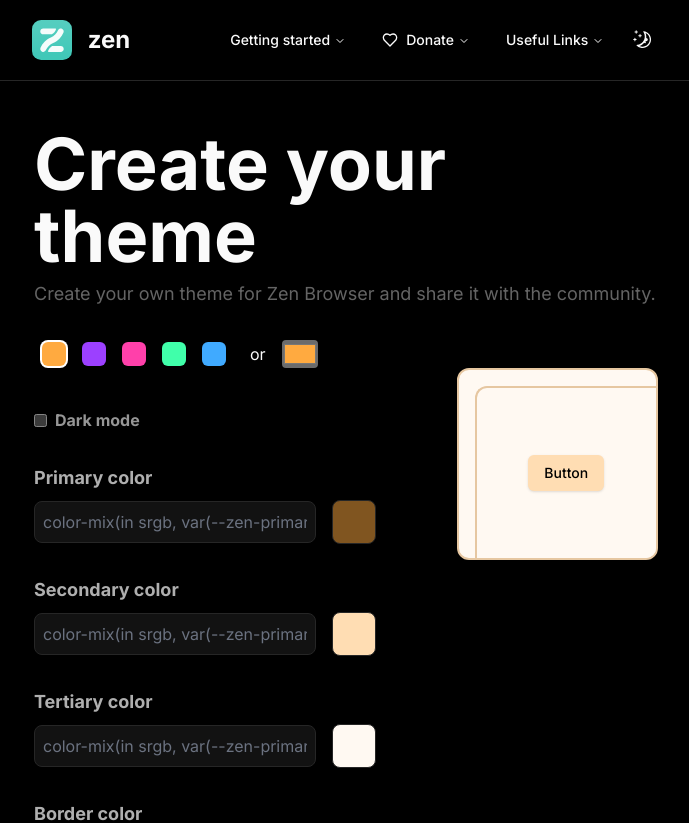
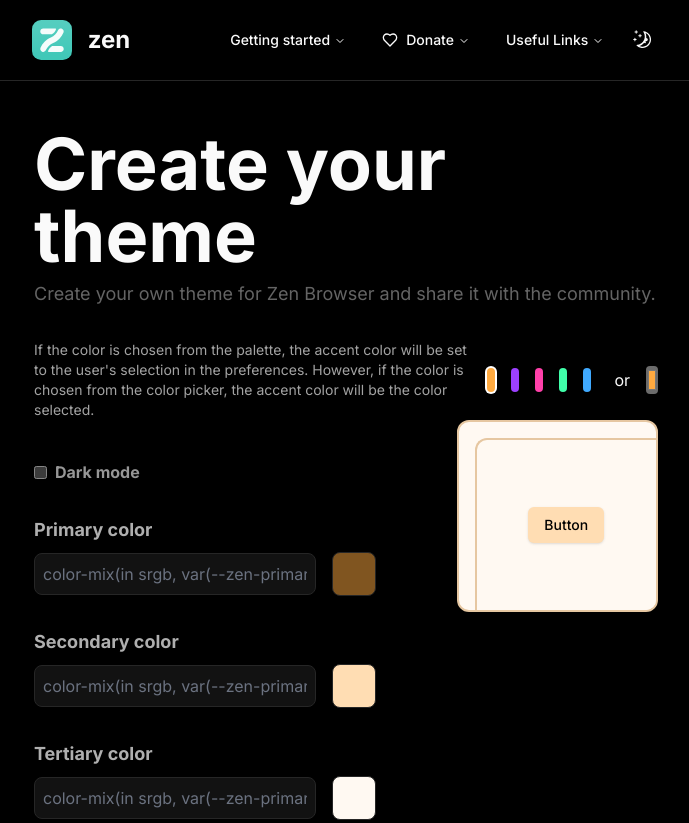
Before and after one commit to zen-browser/www, a Next.js app: page /create-theme in a window 1280 px wide. Shown: the top 823 px of the page, without its empty margins (294-983 px from the left). Built offline with nearby package versions, Linux system fonts and the light colour scheme.

Commit message:
refactor: Update CreateThemePage component to dynamically generate theme data

```diff
--- a/src/components/create-theme.tsx
+++ b/src/components/create-theme.tsx
@@ -130,6 +130,9 @@
         <h1 className="text-4xl lg:text-7xl font-bold">Create your theme</h1>
         <p className="text-lg opacity-40 mt-2">Create your own theme for Zen Browser and share it with the community.</p>
         <div className="flex items-center mt-8">
+          <div className="text-sm text-muted-foreground">
+            If the color is chosen from the palette, the accent color will be set to the user's selection in the preferences. However, if the color is chosen from the color picker, the accent color will be the color selected.
+          </div>
           {COLORS.map((color) => (
             <div
               key={color}
```
